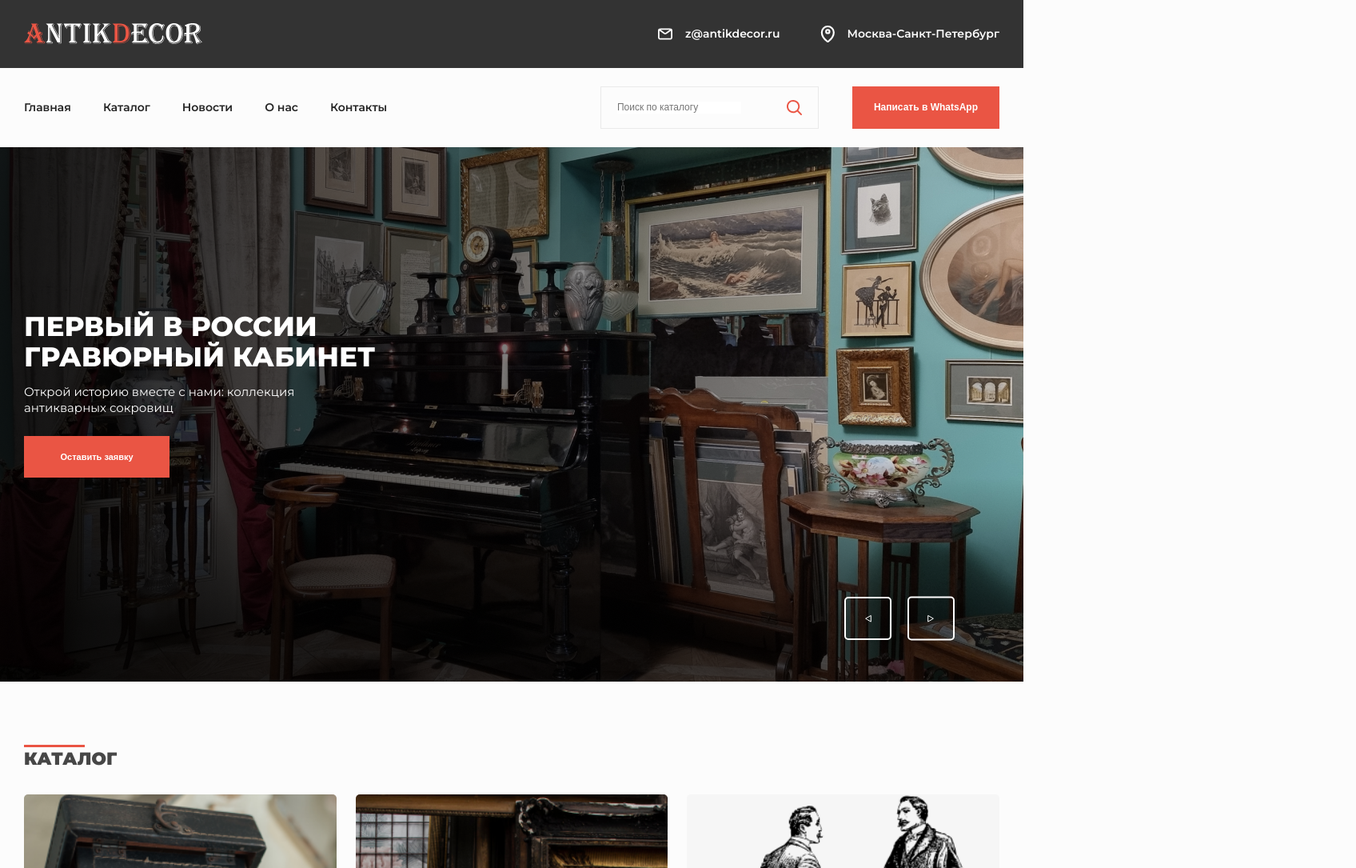
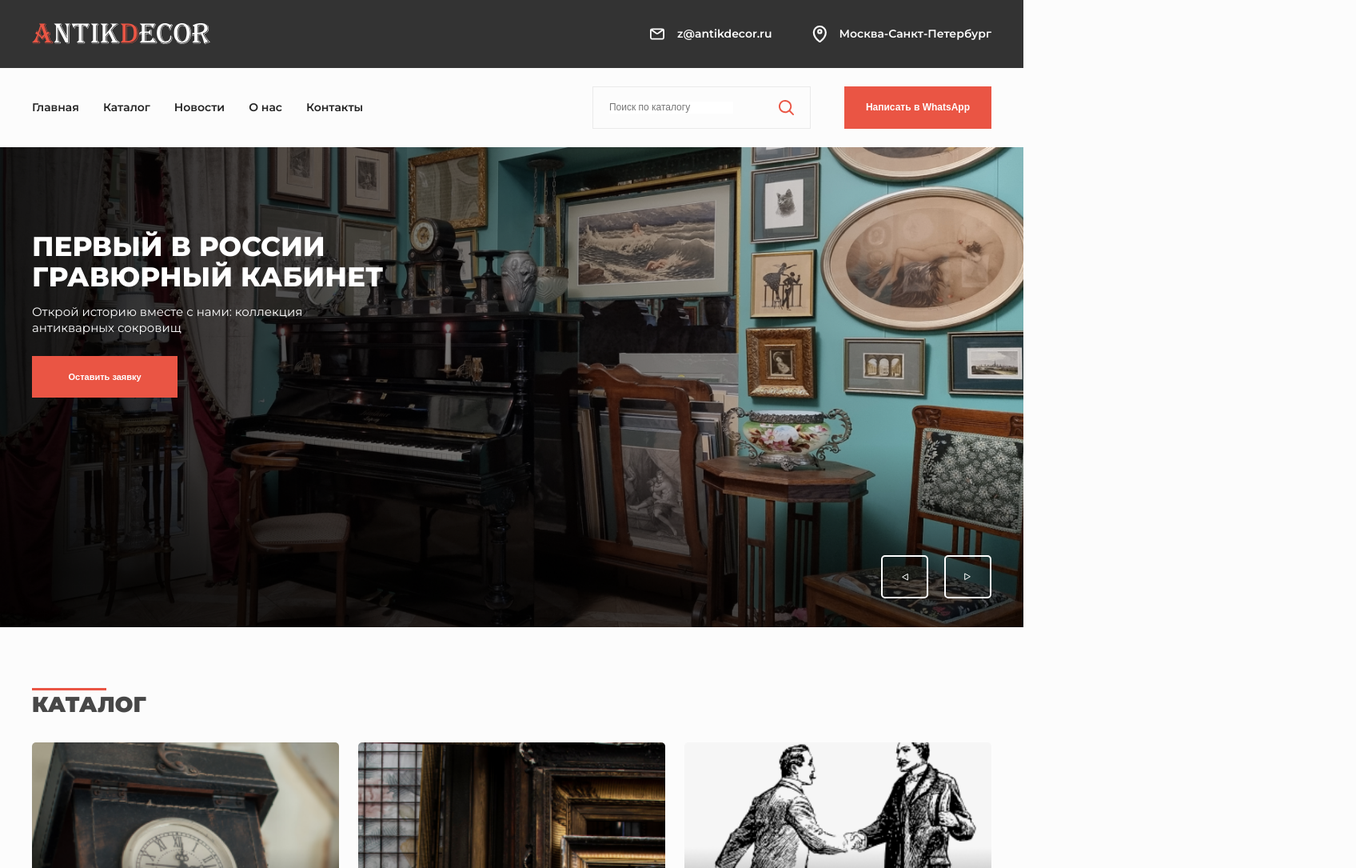
Before and after one commit to mrjakhongir/antikdecor, a React (Create React App) app: page / in a window 1280 px wide. Shown: the top 1085 px of the page at 80% size, 1696 px wide, since content can reach past the window. Built offline with nearby package versions, Linux system fonts and the light colour scheme.

Commit message:
feat: make home components responsive.

```diff
--- a/src/components/header/components/Navbar/navbar.scss
+++ b/src/components/header/components/Navbar/navbar.scss
@@ -62,8 +62,9 @@
 
 @media (min-width: 1024px) {
 	.header__nav {
+		padding: 2.3rem 4rem;
 		.nav__links {
-			gap: 4rem;
+			gap: 3rem;
 
 			a {
 				transition: all 150ms linear;
@@ -87,3 +88,12 @@
 		}
 	}
 }
+
+@media (min-width: 1440px) {
+	.header__nav {
+		padding: 2.3rem 7.2rem;
+		.nav__links {
+			gap: 6rem;
+		}
+	}
+}
--- a/src/components/header/header.scss
+++ b/src/components/header/header.scss
@@ -81,4 +81,16 @@
 			}
 		}
 	}
+
+	@media (min-width: 1024px) {
+		.header__top {
+			padding: 2.9rem 4rem;
+		}
+	}
+
+	@media (min-width: 1440px) {
+		.header__top {
+			padding: 2.9rem 7.2rem;
+		}
+	}
 }
--- a/src/index.scss
+++ b/src/index.scss
@@ -40,6 +40,17 @@ html {
 		top: -4.5px;
 		left: 0;
 	}
+
+	@media (min-width: 1024px) {
+		font-size: 2.7rem;
+		line-height: 3.4rem;
+		margin-bottom: 3rem;
+	}
+	@media (min-width: 1440px) {
+		font-size: 3rem;
+		line-height: 3.834rem;
+		margin-bottom: 5.6rem;
+	}
 }
 
 a {
--- a/src/pages/home/components/home.about/home.about.scss
+++ b/src/pages/home/components/home.about/home.about.scss
@@ -119,6 +119,19 @@
 	}
 
 	@media (min-width: 1024px) {
+		.home-about__content {
+			padding: 0 4rem;
+			button {
+				border: 1px solid #ea5544;
+				transition: all 150ms linear;
+
+				&:hover {
+					cursor: pointer;
+					background-color: #fff;
+					color: #ea5544;
+				}
+			}
+		}
 		.home-about__carousel {
 			.swiper-slide:hover {
 				cursor: grab;
--- a/src/pages/home/components/home.catalog/home.catalog.scss
+++ b/src/pages/home/components/home.catalog/home.catalog.scss
@@ -54,12 +54,7 @@
 	@media (min-width: 768px) {
 		> div {
 			padding: 0 3rem;
-			h2 {
-				margin-bottom: 3rem;
-			}
 		}
-	}
-	@media (min-width: 768px) {
 		.home-catalog__carousel {
 			display: none;
 		}
@@ -103,7 +98,39 @@
 		}
 	}
 
-	@media (min-width: 1356px) {
+	@media (min-width: 1024px) {
+		> div {
+			padding: 0 4rem;
+		}
+
+		.catalog-grid__medium {
+			figure {
+				&:hover {
+					cursor: pointer;
+					img {
+						transform: scale(1);
+					}
+				}
+				img {
+					transform: scale(1.1);
+					transition: all 150ms linear;
+				}
+			}
+			.vertical {
+				grid-row: span 2;
+			}
+
+			.horizontal {
+				grid-column: span 2;
+			}
+		}
+	}
+
+	@media (min-width: 1440px) {
+		> div {
+			padding: 0 7.2rem;
+		}
+
 		.catalog-grid__medium {
 			display: none;
 		}
@@ -134,6 +161,15 @@
 					width: 100%;
 					height: 100%;
 					object-fit: cover;
+					transform: scale(1.1);
+					transition: all 150ms linear;
+				}
+
+				&:hover {
+					cursor: pointer;
+					img {
+						transform: scale(1);
+					}
 				}
 			}
 			.vertical {
--- a/src/pages/home/components/home.contacts/home.contacts.scss
+++ b/src/pages/home/components/home.contacts/home.contacts.scss
@@ -44,8 +44,8 @@
 					color: #fff;
 					background-color: #ea5544;
 
-					border: none;
-					padding: 2.3rem 11.95rem;
+					border: 1px solid #ea5544;
+					padding: 2.2rem 11.95rem;
 				}
 			}
 			p {
@@ -122,6 +122,14 @@
 						display: flex;
 						align-items: center;
 						justify-content: center;
+
+						transition: all 150ms linear;
+
+						&:hover {
+							cursor: pointer;
+							background-color: transparent;
+							color: #ea5544;
+						}
 					}
 				}
 				p {
--- a/src/pages/home/components/home.new.products/HomeNewProducts.jsx
+++ b/src/pages/home/components/home.new.products/HomeNewProducts.jsx
@@ -21,6 +21,9 @@ function HomeNewProducts() {
 					breakpoints={{
 						640: {
 							spaceBetween: 15,
+						},
+						1100: {
+							spaceBetween: 24,
 						},
 					}}>
 					{newProducts.map((el) => (
--- a/src/pages/home/components/home.new.products/home.new.products.scss
+++ b/src/pages/home/components/home.new.products/home.new.products.scss
@@ -4,17 +4,18 @@
 	div:first-child {
 		padding: 0 2rem;
 	}
-
-	.swiper-wrapper {
+	.swiper {
 		display: flex;
-		align-items: center;
+		justify-content: center;
+	}
 	.swiper-slide {
-			max-width: 335px;
+		width: 306px !important;
 		height: 434px;
 		.new-product__card {
 			display: flex;
 			flex-direction: column;
 			justify-content: flex-start;
+			width: 100%;
 			height: 100%;
 			padding: 3rem 2.4rem 1.7rem;
 			background-color: #fff;
@@ -26,6 +27,8 @@
 
 			> img {
 				width: 100%;
+				height: 268px;
+				object-fit: cover;
 				margin-bottom: 0.8rem;
 			}
 
@@ -71,14 +74,10 @@
 			}
 		}
 	}
-	}
 
 	@media (min-width: 768px) {
 		div:first-child {
 			padding: 0 3rem;
-			h2 {
-				margin-bottom: 3rem;
-			}
 		}
 
 		.home-new-products__carousel {
@@ -87,8 +86,19 @@
 	}
 
 	@media (min-width: 1024px) {
+		div:first-child {
+			padding: 0 4rem;
+		}
+
+		.home-new-products__carousel {
+			padding: 0 4rem;
+
+			.swiper-slide {
+				border: 1px solid;
 				.new-product__card:hover {
 					cursor: grab;
 				}
 			}
 		}
+	}
+}
--- a/src/pages/home/components/home.welcome/HomeWelcome.jsx
+++ b/src/pages/home/components/home.welcome/HomeWelcome.jsx
@@ -35,7 +35,7 @@ function HomeWelcome() {
 					</SwiperSlide>
 				))}
 			</Swiper>
-			<div className='home-welcome__pagination'>
+
 			<div className='pagination_small'></div>
 			<div className='pagination_large'>
 				<div className='pagination_prev_btn'>
@@ -68,7 +68,6 @@ function HomeWelcome() {
 				</div>
 			</div>
 		</div>
-		</div>
 	);
 }
 
--- a/src/pages/home/components/home.welcome/home.welcome.scss
+++ b/src/pages/home/components/home.welcome/home.welcome.scss
@@ -1,15 +1,19 @@
 .home-welcome {
 	position: relative;
 	margin-bottom: 8rem;
+	height: 688px;
 
+	.swiper {
+		height: 100%;
 		.swiper-slide {
-		min-height: 688px;
+			position: relative;
 			> img {
+				width: 100%;
 				height: 100%;
 				object-fit: cover;
-			z-index: 1;
 			}
 			.home-welcome__content {
+				width: 100%;
 				height: 100%;
 				padding: 30.5rem 2rem 17.1rem;
 				position: absolute;
@@ -24,8 +28,6 @@
 					color: #fff;
 
 					margin-bottom: 0.8rem;
-
-				width: 80%;
 					max-width: 595px;
 				}
 
@@ -34,9 +36,7 @@
 					line-height: 1.534rem;
 					color: #fff;
 					margin-bottom: 2rem;
-
-				width: 60%;
-				max-width: 595px;
+					max-width: 397px;
 				}
 
 				button {
@@ -51,14 +51,14 @@
 				}
 			}
 		}
+	}
 
-	.home-welcome__pagination {
+	.pagination_small {
 		position: absolute;
-		bottom: 4.5rem;
+		bottom: 3.6rem;
 		left: 50%;
 		transform: translateX(-50%);
 		z-index: 2;
-		.pagination_small {
 		display: flex;
 		align-items: center;
 		gap: 1rem;
@@ -78,13 +78,13 @@
 	.pagination_large {
 		display: none;
 	}
-	}
 
 	@media (min-width: 768px) {
+		height: 520px;
+		.swiper {
 			.swiper-slide {
-			min-height: auto;
 				.home-welcome__content {
-				padding: 20.5rem 3rem 10.1rem;
+					padding: 10.5rem 3rem 10.1rem;
 
 					h1 {
 						font-size: 3.4rem;
@@ -99,25 +99,26 @@
 					}
 				}
 			}
-
-		.home-welcome__pagination {
-			bottom: 5.5rem;
-			right: 0;
-			transform: translateX(50%);
+		}
 
 		.pagination_small {
 			display: none;
 		}
 
 		.pagination_large {
+			position: absolute;
+			bottom: 2.6rem;
+			right: 3rem;
 			display: flex;
 			gap: 2rem;
 
+			z-index: 2;
+
 			.pagination_prev_btn,
 			.pagination_next_btn {
-					width: 59px;
-					height: 54.5px;
-					border: 2px solid #fff;
+				width: 40px;
+				height: 40px;
+				border: 1px solid #fff;
 				border-radius: 5px;
 				display: flex;
 				align-items: center;
@@ -138,16 +139,13 @@
 			}
 		}
 	}
-	}
-
-	@media (min-width: 920px) {
-		.home-welcome__pagination {
-			transform: translateX(60%);
-		}
-	}
 
 	@media (min-width: 1024px) {
+		height: 600px;
+		.swiper {
+			.swiper-slide {
 				.home-welcome__content {
+					padding-left: 4rem;
 					button {
 						transition: all 150ms linear;
 
@@ -158,14 +156,18 @@
 						}
 					}
 				}
-
-		.home-welcome__pagination {
-			transform: translateX(65%);
+			}
+		}
 
 		.pagination_large {
+			right: 4rem;
+			bottom: 3.6rem;
 			.pagination_prev_btn,
 			.pagination_next_btn {
+				width: 59px;
+				height: 54px;
 				transition: all 100ms linear;
+				border-width: 2px;
 			}
 
 			.pagination_next_btn:hover,
@@ -179,9 +181,10 @@
 			}
 		}
 	}
-	}
 
 	@media (min-width: 1440px) {
+		height: 668px;
+		.swiper {
 			.swiper-slide {
 				> img {
 					width: 100%;
@@ -209,8 +212,11 @@
 					}
 				}
 			}
-		.home-welcome__pagination {
-			transform: translateX(72%);
+		}
+
+		.pagination_large {
+			right: 7.2rem;
+			bottom: 5.4rem;
 		}
 	}
 }
```
Lines whose indentation alone changed are shown as unchanged.
